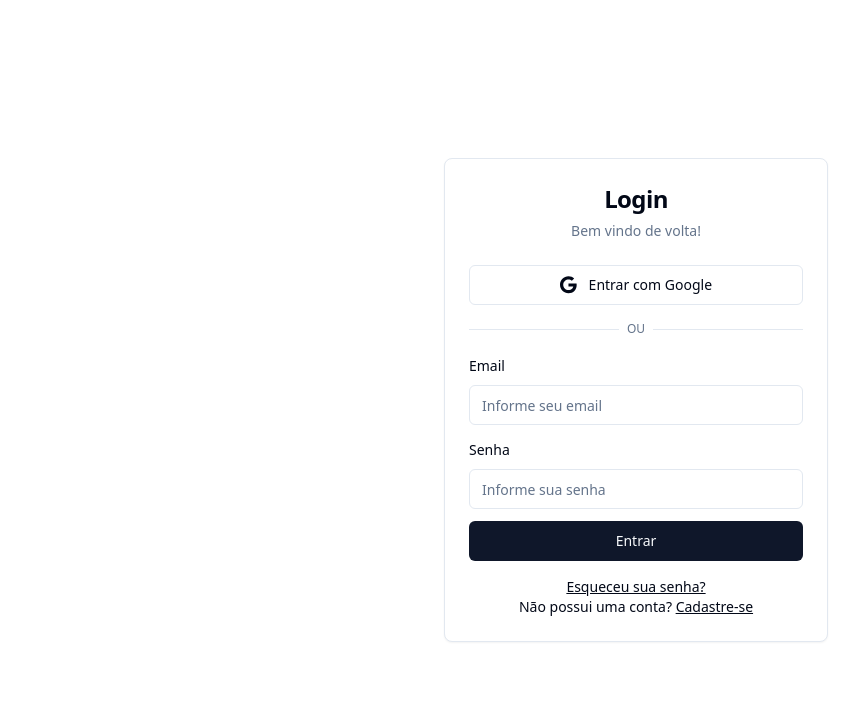
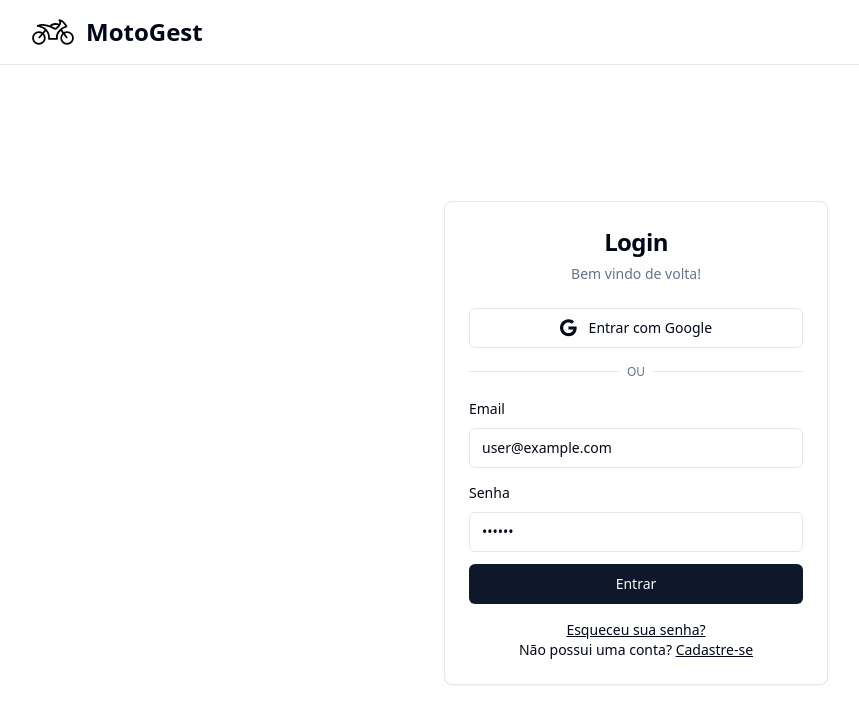
Before and after one commit to JulioDuarteDev/motogest, a React (Vite) app: page /login in a window 1280 px wide. Shown: the top 724 px of the page, without its empty margins (4-863 px from the left). Built offline with nearby package versions, Linux system fonts and the light colour scheme; no server answers.

Commit message:
#31 feat: adiciona header no login

```diff
--- a/src/components/redirecionamentos/RedirecionamentoAuth.tsx
+++ b/src/components/redirecionamentos/RedirecionamentoAuth.tsx
@@ -1,6 +1,7 @@
 import { useContext } from "react";
 import { AuthContext } from "@/contexts/AuthContext";
 import { Navigate } from "react-router-dom";
+import { HeaderPublico } from "@/components/layout/HeaderPublico";
 
 export function RedirecionamentoAuth({
 	Component,
@@ -9,5 +10,12 @@ export function RedirecionamentoAuth({
 }) {
 	const { isLoggedIn } = useContext(AuthContext);
 
-	return isLoggedIn ? <Navigate to="/gestao" replace /> : Component;
+	return isLoggedIn ? (
+		<Navigate to="/gestao" replace />
+	) : (
+		<div className="flex min-h-screen flex-col space-y-5">
+			<HeaderPublico mostrarBotaoEntrar={false} />
+			<main className="flex flex-1">{Component}</main>
+		</div>
+	);
 }
--- a/src/pages/autenticacao/Login.tsx
+++ b/src/pages/autenticacao/Login.tsx
@@ -47,8 +47,8 @@ export function Login() {
 	const form = useForm<z.infer<typeof formSchema>>({
 		resolver: zodResolver(formSchema),
 		defaultValues: {
-			email: "",
-			senha: "",
+			email: "user@example.com",
+			senha: "123456",
 		},
 	});
 
@@ -65,7 +65,7 @@ export function Login() {
 	}
 
 	return (
-		<div className="flex h-screen items-center justify-center">
+		<div className="flex grow items-center justify-center">
 			<Card className="w-full max-w-sm m-4">
 				<CardHeader className="text-center">
 					<CardTitle className="text-2xl">Login</CardTitle>
```
